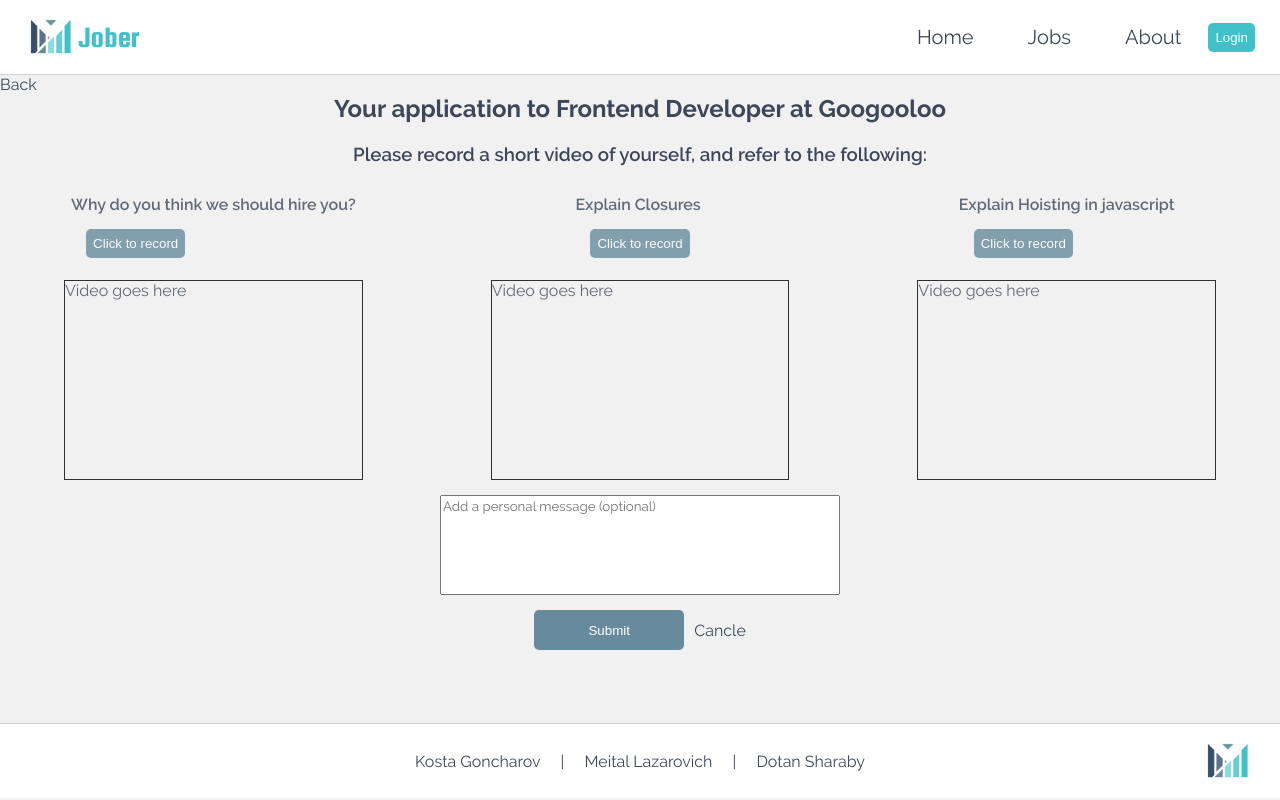
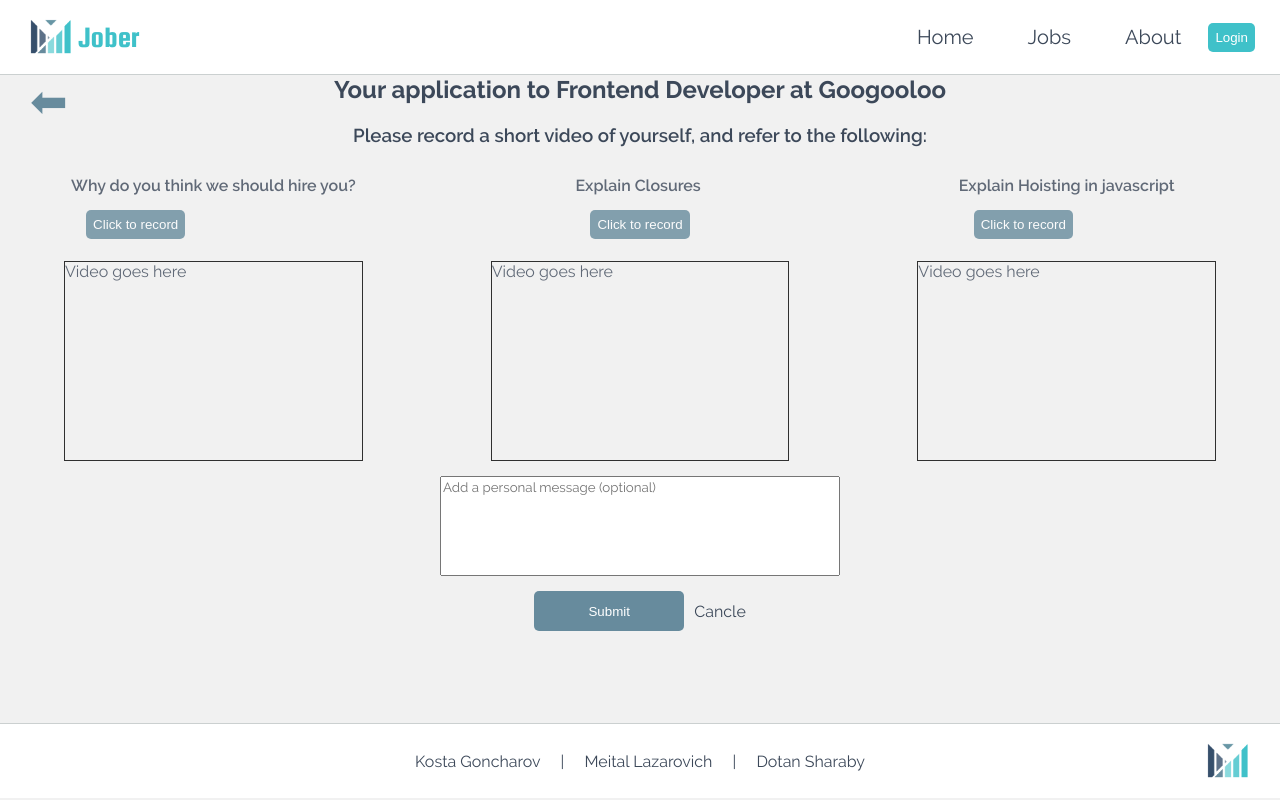
Before and after one commit to DotanSharaby/jober-front, a Vue app: page /apply in a window 1280 px wide. Built offline with nearby package versions, Linux system fonts and the light colour scheme; no server answers.

Commit message:
back btns

```diff
--- a/src/components/JobProp.vue
+++ b/src/components/JobProp.vue
@@ -35,7 +35,7 @@
 
 <style lang="scss" scoped>
 .item-wrapper {
-  padding: 7px;
+  padding: 7px 0;
   .check {
     font-size: 0.8em;
     margin-left: 5px;
--- a/src/styles/basics/_helpers.scss
+++ b/src/styles/basics/_helpers.scss
@@ -75,3 +75,12 @@
     margin-top: 10px;
     color: #f10000;
 }
+
+.back-btn {
+    position: absolute;
+    left: 30px;
+    top: 75px;
+    color: $clr3;
+    cursor: pointer;
+    font-size: 45px;
+}
--- a/src/styles/views/job-details.scss
+++ b/src/styles/views/job-details.scss
@@ -1,10 +1,6 @@
 .job-details {
     .heart {
         color: gray;
-    }
-    .back-btn {
-        position: absolute;
-        left: 30px;
     }
     .details {
         margin: 20px auto;
@@ -66,9 +62,13 @@
     .skills {
         flex-grow: 1;
         padding-left: 35px;
+        align-self: flex-start;
+        align-items: flex-start;
     }
     .props {
         padding-left: 50px;
+        align-self: flex-start;
+        align-items: flex-start;
         h2 {
             text-align: center;
         }
@@ -87,6 +87,7 @@
     .apply-btn {
         width: 100px;
         height: 30px;
+        margin: 10px auto;
         transition: 0.3s;
         &:hover {
             background-color: $clr4;
--- a/src/views/ApplyForm.vue
+++ b/src/views/ApplyForm.vue
@@ -1,6 +1,6 @@
 <template>
     <section class="apply-form-wrapper flex column">
-        <span @click="goBack" class="back-btn profile-link">Back</span>
+        <span @click="goBack" class="back-btn">⬅</span>
         <h2 class="bold">Your application to Frontend Developer at Googooloo</h2>
         <h3 class="semi">Please record a short video of yourself, and refer to the following:</h3>
         <div class="quest-container flex">
--- a/src/views/JobDetails.vue
+++ b/src/views/JobDetails.vue
@@ -1,7 +1,7 @@
 <template>
   <section v-if="job" class="job-details flex space-between">
     <div class="details flex column">
-      <span @click="goBack" class="back-btn profile-link">Back</span>
+      <span @click="goBack" class="back-btn">⬅</span>
       <div class="title flex space-between align-center">
         <div class="comp flex align-center justify-center">
           <img class="avatar" :src="logoUrl" alt />
```
